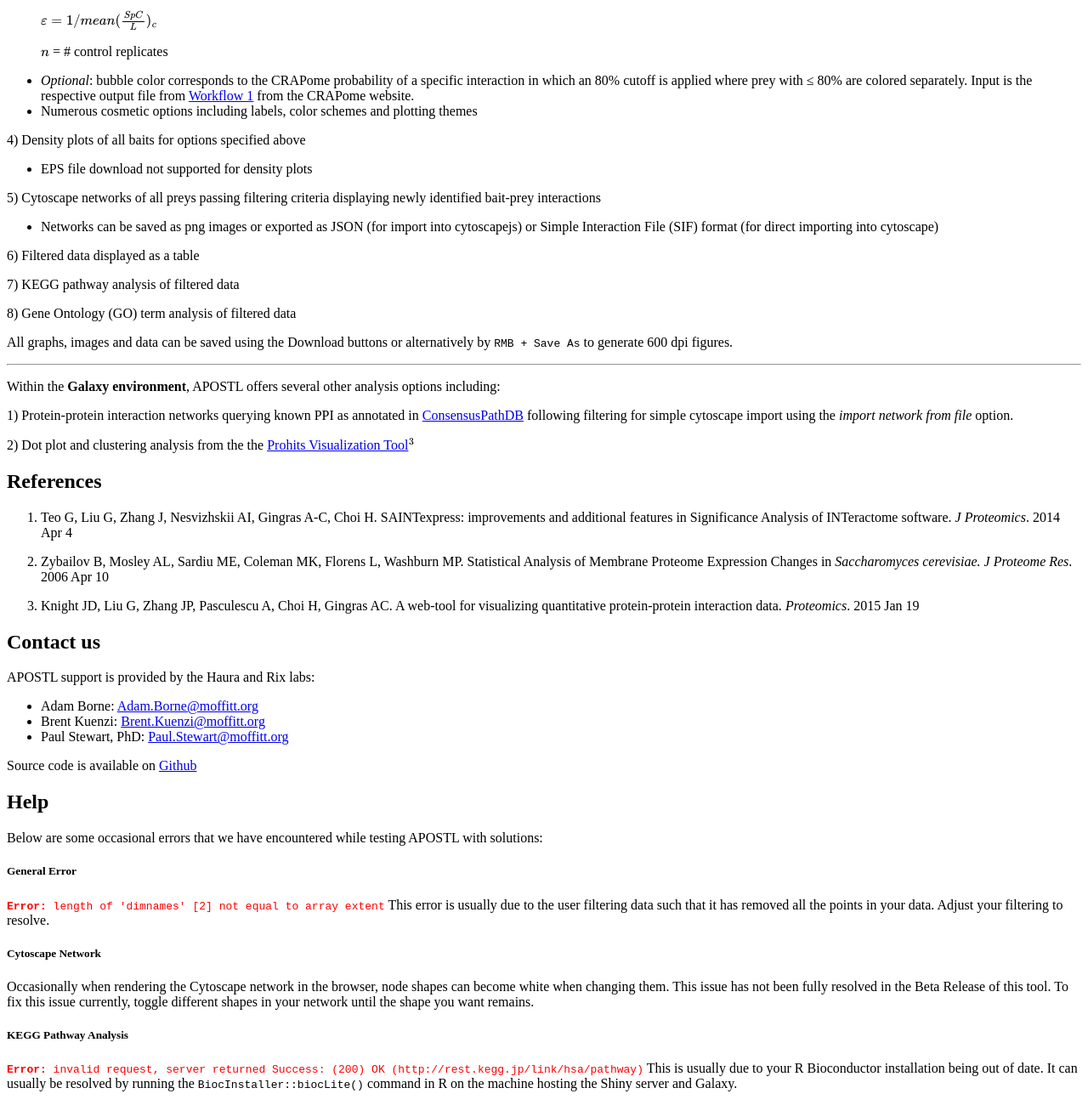
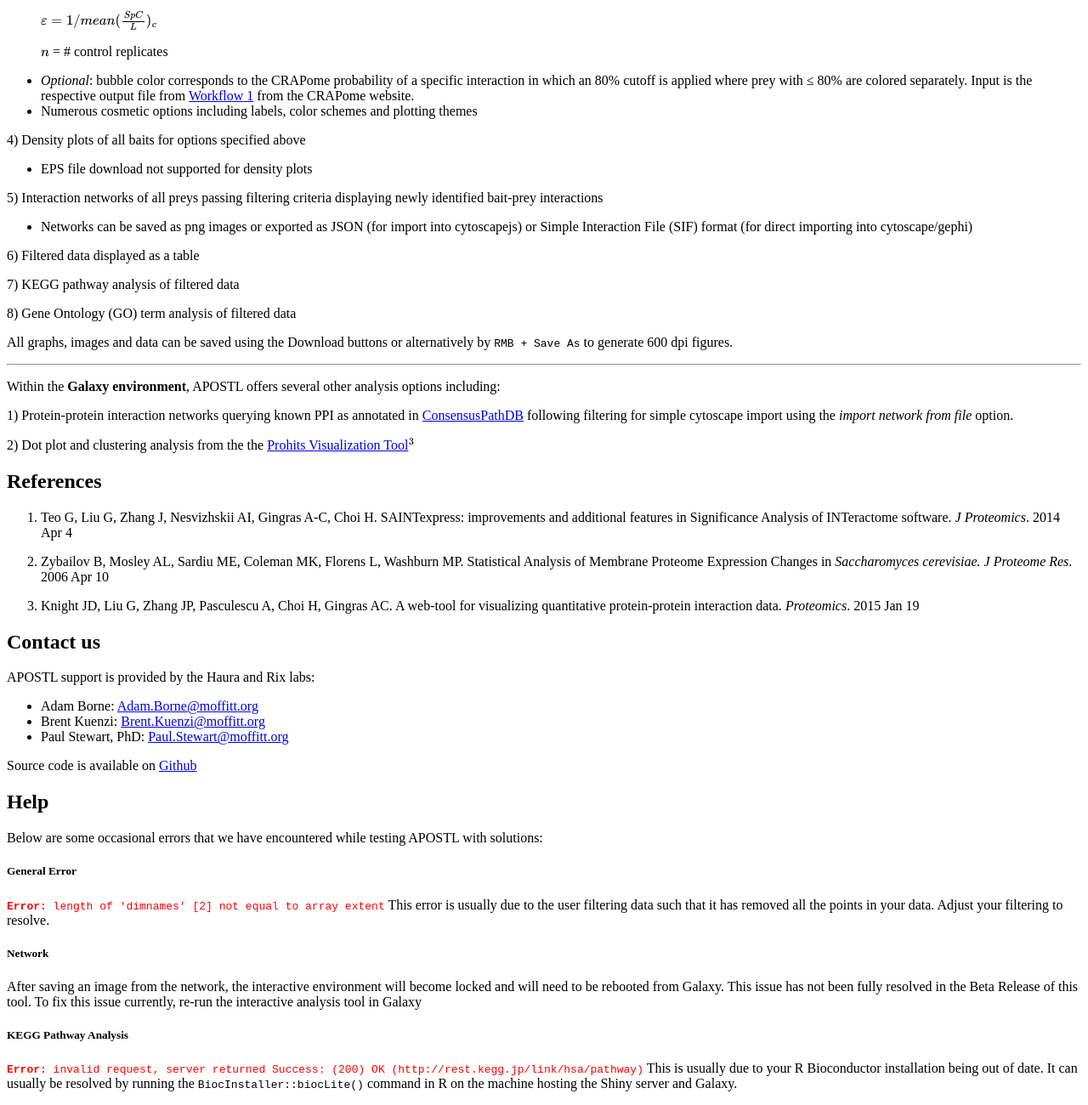
Before and after one commit to bornea/APOSTL, a plain HTML site: page shiny_bubble/APOSTL.html in a window 1280 px wide. Shown: the part 1445-2745 px from the top of the page at 85% size. Drawn offline with nearby package versions, Linux system fonts and the light colour scheme; some packages are replaced by stand-ins of ours; some icons are missing.

Commit message:
Fixed descriptions in About tab

```diff
--- a/shiny_bubble/APOSTL.html
+++ b/shiny_bubble/APOSTL.html
@@ -132,8 +132,8 @@ window.onload = function() {
 
 <p>4) Density plots of all baits for options specified above</p>
 <ul><li>EPS file download not supported for density plots</ul></li>
-<p>5) Cytoscape networks of all preys passing filtering criteria displaying newly identified bait-prey interactions</p>
-<ul><li> Networks can be saved as png images or exported as JSON (for import into cytoscapejs) or Simple Interaction File (SIF) format (for direct importing into cytoscape)</li></ul>
+<p>5) Interaction networks of all preys passing filtering criteria displaying newly identified bait-prey interactions</p>
+<ul><li> Networks can be saved as png images or exported as JSON (for import into cytoscapejs) or Simple Interaction File (SIF) format (for direct importing into cytoscape/gephi)</li></ul>
 <p>6) Filtered data displayed as a table</p>
 <p>7) KEGG pathway analysis of filtered data</p>
 <p>8) Gene Ontology (GO) term analysis of filtered data</p>
@@ -174,8 +174,8 @@ window.onload = function() {
 <h5>General Error</h5>
 <p><code style="color:red"><strong>Error:</strong> length of 'dimnames' [2] not equal to array extent</code> This error is usually due to the user filtering data such that it has removed all the points in your data. Adjust your filtering to resolve.</p>
 
-<h5>Cytoscape Network</h5>
-<p>Occasionally when rendering the Cytoscape network in the browser, node shapes can become white when changing them. This issue has not been fully resolved in the Beta Release of this tool. To fix this issue currently, toggle different shapes in your network until the shape you want remains.</p>
+<h5>Network</h5>
+<p>After saving an image from the network, the interactive environment will become locked and will need to be rebooted from Galaxy. This issue has not been fully resolved in the Beta Release of this tool. To fix this issue currently, re-run the interactive analysis tool in Galaxy</p>
 
 <h5>KEGG Pathway Analysis</h5>
 <p><code style="color:red"><strong>Error:</strong> invalid request, server returned Success: (200) OK (http://rest.kegg.jp/link/hsa/pathway)</code> This is usually due to your R Bioconductor installation being out of date. It can usually be resolved by running the
```
Also changed, not shown: shiny_bubble/www/APOSTL.html (+4 -4 lines).
